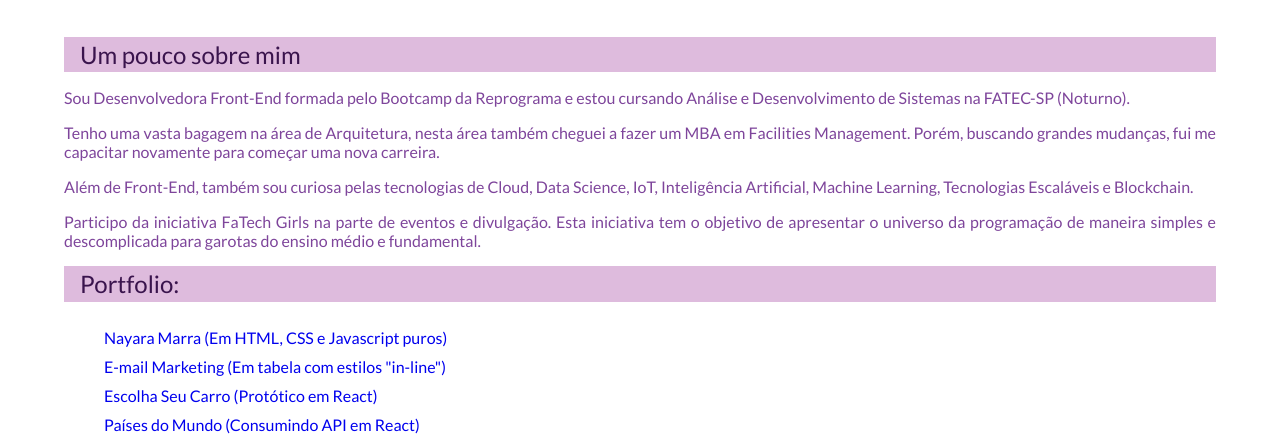
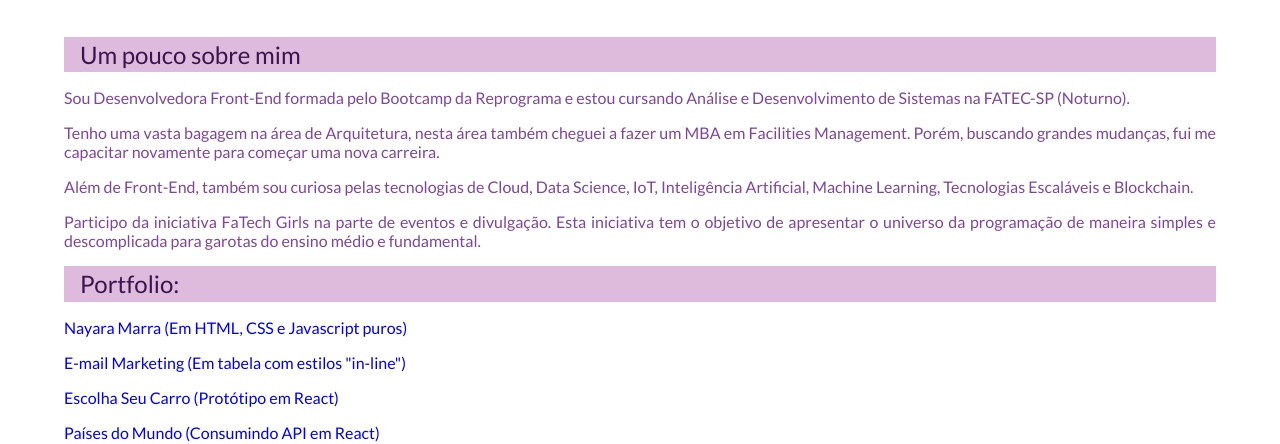
Before and after one commit to lunanie/lunanie.v1.0, a plain HTML site: page index.html in a window 1280 px wide. Shown: the part 366-810 px from the top of the page. Drawn offline with Linux system fonts and the light colour scheme.

Commit message:
Update index.html

```diff
--- a/index.html
+++ b/index.html
@@ -77,12 +77,11 @@
       <div class="background-DEBBDD">
         <h2>Portfolio:</h2>
       </div>
-      <ul>
-        <li><a href="https://lunanie.com.br/nayara-marra/">Nayara Marra (Em HTML, CSS e Javascript puros)</a></li>
-        <li><a href="https://lunanie.com.br/email-marketing/">E-mail Marketing (Em tabela com estilos "in-line")</a></li>
-        <li><a href="https://escolhaseucarro.netlify.com/">Escolha Seu Carro (Protótico em React)</a></li>
-        <li><a href="https://paisesdomundo.netlify.com/">Países do Mundo (Consumindo API em React)</a></li>
-      </ul>
+      <p class="work__descricao"><a href="https://lunanie.com.br/nayara-marra/">Nayara Marra (Em HTML, CSS e Javascript puros)</a></p>
+        <p class="work__descricao"><a href="https://lunanie.com.br/email-marketing/">E-mail Marketing (Em tabela com estilos "in-line")</a></p>
+        <p class="work__descricao"><a href="https://escolhaseucarro.netlify.com/">Escolha Seu Carro (Protótipo em React)</a></p>
+        <p class="work__descricao"><a href="https://paisesdomundo.netlify.com/">Países do Mundo (Consumindo API em React)</a></p>
+
     </section>
     <!-- Experiência -->
     <section id="works">
```
